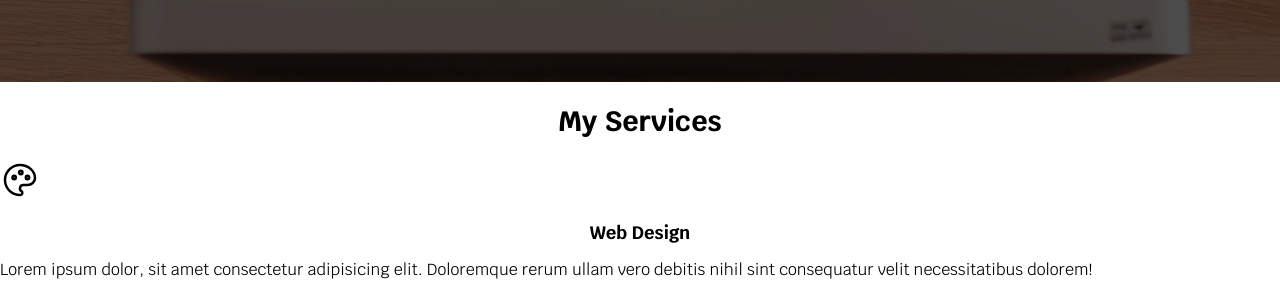
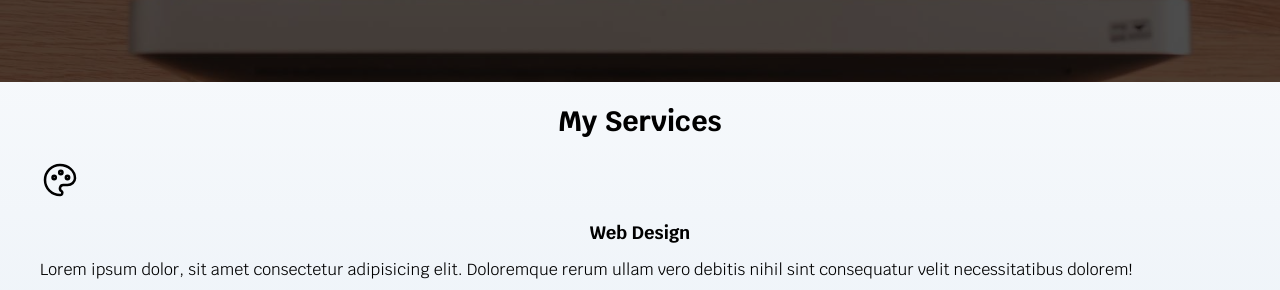
Before and after one commit to MiguelBusta/html_css_learning_path, a plain HTML site: page freelancer_inicio/index.html in a window 1280 px wide. Shown: the part 506-796 px from the top of the page. Drawn offline with Linux system fonts and the light colour scheme.

Commit message:
6: Add gradient color to background

```diff
--- a/freelancer_inicio/index.html
+++ b/freelancer_inicio/index.html
@@ -41,7 +41,7 @@
         </div>
     </section>
 
-    <main>
+    <main class="container">
         <h2>My Services</h2>
 
         <section>
--- a/freelancer_inicio/styles/style.css
+++ b/freelancer_inicio/styles/style.css
@@ -4,6 +4,7 @@
     --primary: #FFC107;
     --secondary: #0097A7;
     --gray: #757575;
+    --lightGray: #DFE9F3;
 }
 
 /* Global */
@@ -20,6 +21,7 @@ html {
 body {
     font-size: 16px; /* 1rem = 10px */
     font-family: "Krub", sans-serif;
+    background-image: linear-gradient(to top, var(--lightGray) 0%, var(--white) 80%);
 }
 
 .container {
```
